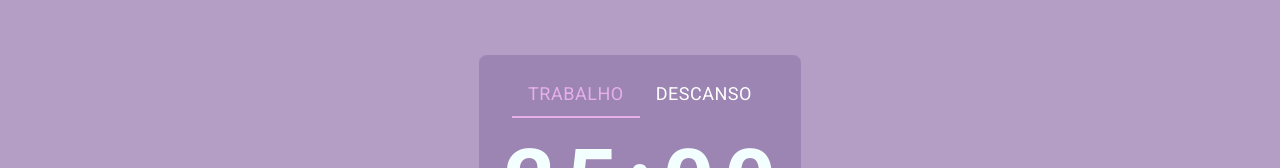
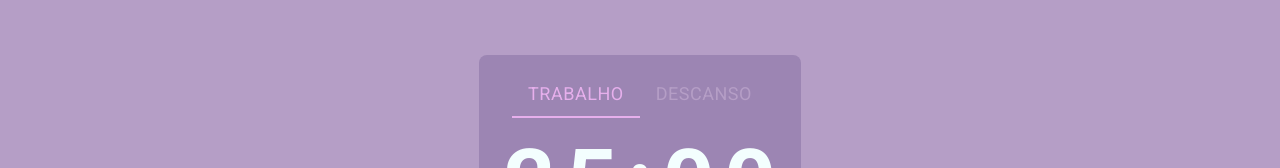
Before and after one commit to soaresgus/ninja-pomodoro, a React (Vite) app: page / in a window 1280 px wide. Shown: the part 232-400 px from the top of the page. Built offline with nearby package versions, Linux system fonts and the light colour scheme.

Commit message:
Create job timer countdown;

```diff
--- a/src/components/Timer/index.tsx
+++ b/src/components/Timer/index.tsx
@@ -6,27 +6,77 @@ import { IconContext } from "react-icons";
 import { PopoverButton } from "../PopoverButton";
 import { ConfigurationsForm } from "../ConfigurationsForm";
 import { TimerModeTabs } from "../TimerModeTabs";
+import React, { useEffect, useState } from "react";
+import usePersistedState from "../../utils/usePersistedState";
+
+import { formatSeconds } from '../ConfigurationsForm';
 
 export function Timer() {
+    const [playing, setPlaying] = useState(false);
+
+    const [jobTime, setJobTime] = usePersistedState('jobTime', 1500);
+    const [restTime, setRestTime] = usePersistedState('restTime', 500);
+    const [blockRest, setBlockRest] = usePersistedState('blockRest', true)
+
+    const [actualTime, setActualTime] = useState(jobTime);
+
+
+    let timeout: number | undefined;
+    useEffect(() => {
+        if (playing) {
+            if (actualTime > 0) {
+                timeout = setTimeout(() => setActualTime((state: number) => state - 1), 1000);
+            } else {
+                return;
+            }
+        } else {
+            clearTimeout(timeout);
+        }
+    }, [actualTime, playing]);
+
+    function pauseTimer() {
+        setPlaying(false);
+        clearTimeout(timeout);
+    }
+
+    function resetTimer(actualTimeValue: number) {
+        pauseTimer();
+        setActualTime(actualTimeValue);
+    }
+
     return (
         <IconContext.Provider value={{ size: '28' }}>
             <Container>
-                <TimerModeTabs content={[
-                    (
-                        <TimeText>25:00</TimeText>
-                    ),
-                    (
-                        <TimeText>05:00</TimeText>
-                    )
-                ]} />
+                <TimerModeTabs
+                    content={[
+                        (
+                            <TimeText>{formatSeconds(actualTime, true, true)}</TimeText>
+                        ),
+                        (
+                            <TimeText>05:00</TimeText>
+                        )
+                    ]}
+                    disabled={[false, (actualTime > 0 && blockRest)]}
+                />
                 <ControlersContainer>
                     <PlayPauseButton
-                        onClick={() => { }}
+                        onClick={() => {
+                            setPlaying((state: boolean) => !state);
+                            if (playing) {
+                                clearTimeout(timeout);
+                            }
+                        }}
                     >
-                        <MdPlayArrow />
+                        {
+                            playing ? (<MdPause />) : (<MdPlayArrow />)
+                        }
                     </PlayPauseButton>
 
-                    <ResetButton>
+                    <ResetButton
+                        onClick={() => {
+                            resetTimer(jobTime);
+                        }}
+                    >
                         <MdRefresh />
                     </ResetButton>
                 </ControlersContainer>
--- a/src/components/Timer/styles.ts
+++ b/src/components/Timer/styles.ts
@@ -39,7 +39,7 @@ export const Container = styled.div`
 `;
 
 export const TimeText = styled.strong`
-    font-size: 9rem;
+    font-size: min(15vw, 9rem);
     letter-spacing: 1rem;
     margin-left: 1rem;
     line-height: 1;
```
